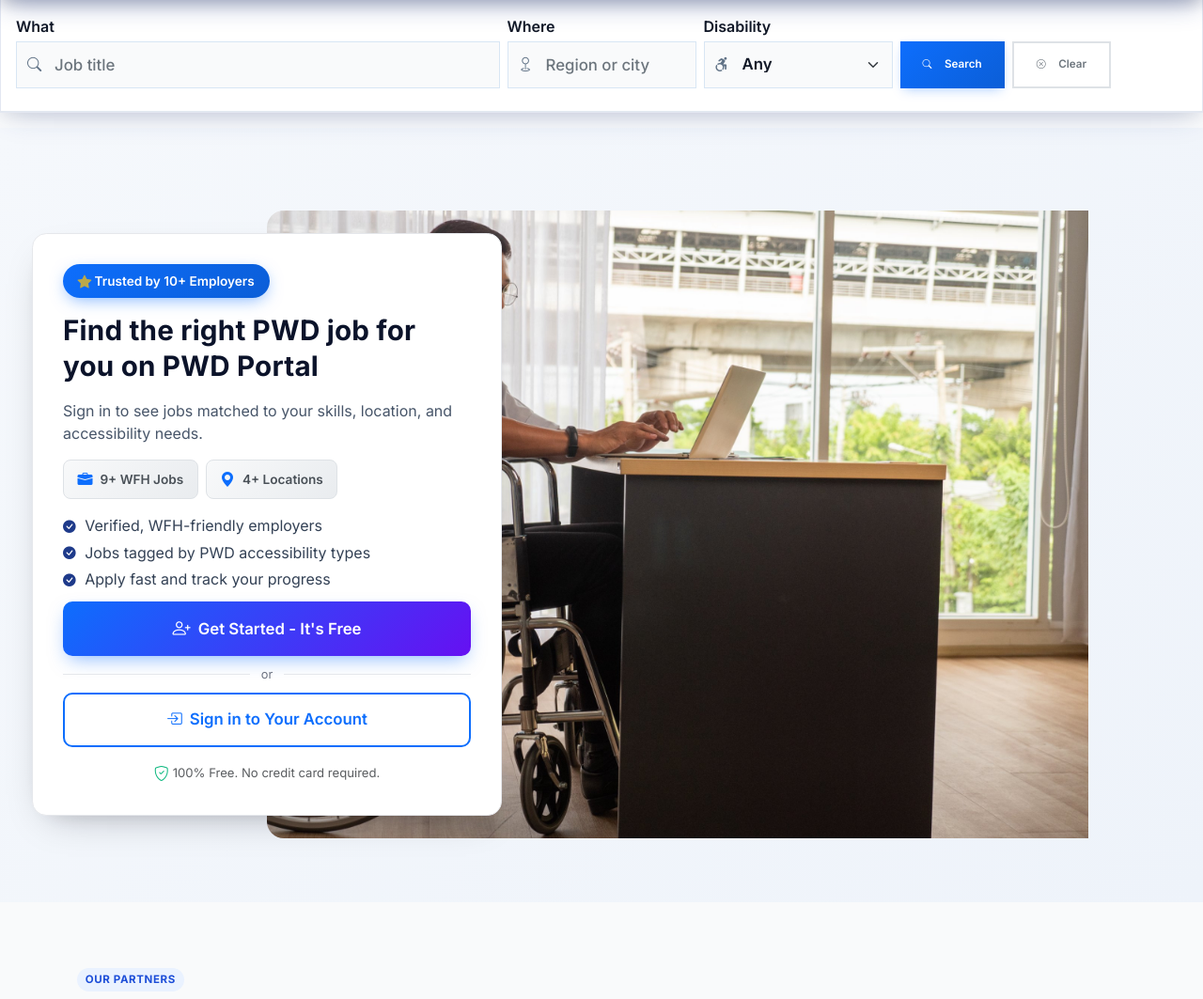
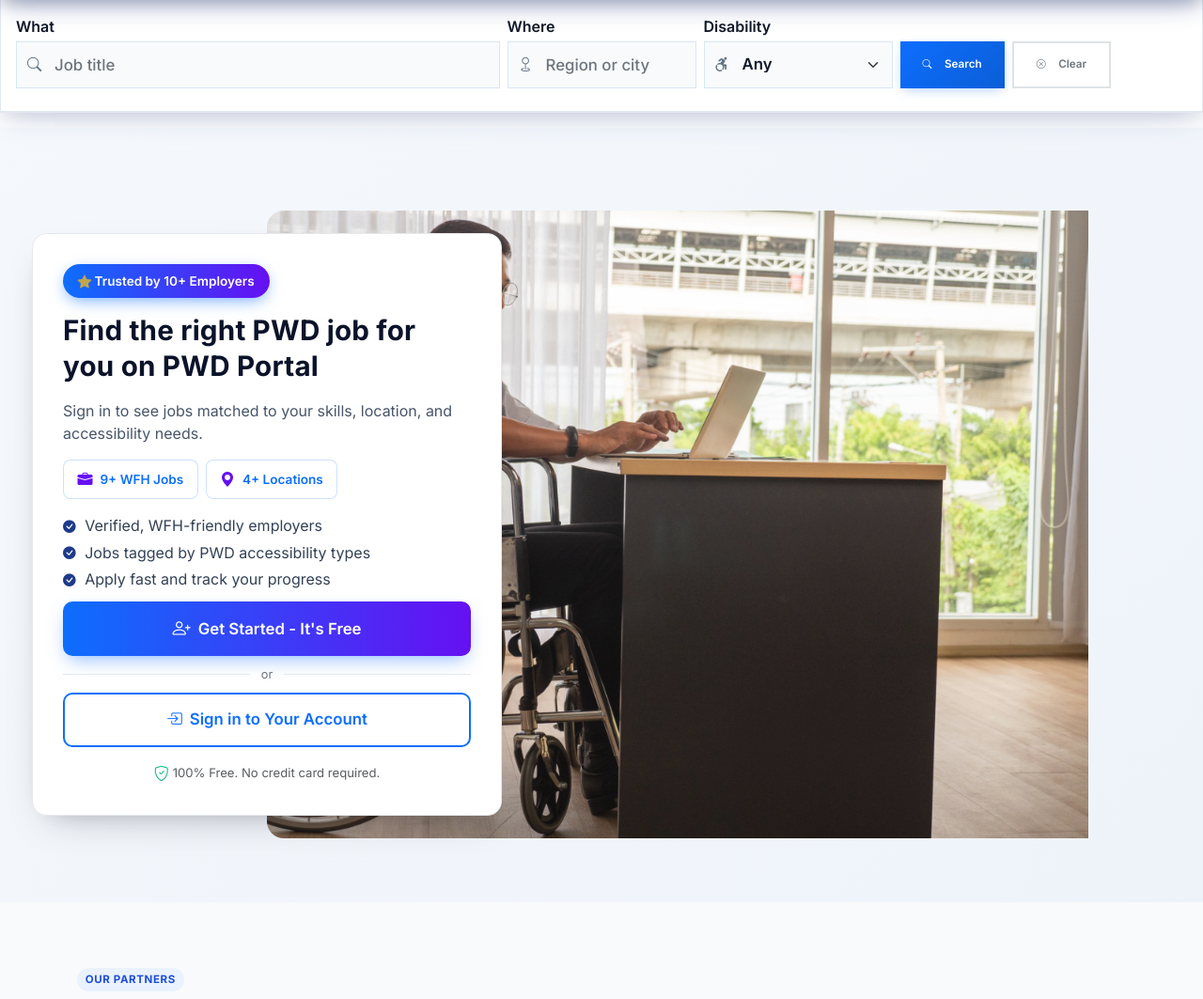
Before and after one commit to Dayether/pwdjs, a PHP site: page /index.php in a window 1280 px wide. Shown: the part 78-1141 px from the top of the page at 94% size. Run offline with PHP 8.4, Linux system fonts and the light colour scheme; data comes from the database, SQL or seed files in the repository.

Commit message:
hero section enhanced

```diff
--- a/index.php
+++ b/index.php
@@ -1164,12 +1164,12 @@ function fmt_salary($cur, $min, $max, $period)
             display: inline-flex;
             align-items: center;
             padding: 0.5rem 1rem;
-            background: linear-gradient(135deg, #0d6efd 0%, #0b5ed7 100%);
+            background: linear-gradient(90deg, #0d6efd, #6610f2);
             color: #ffffff;
             border-radius: 50px;
             font-size: 0.85rem;
             font-weight: 600;
-            box-shadow: 0 4px 12px -4px rgba(13, 110, 253, 0.4);
+            box-shadow: 0 4px 12px -4px rgba(13, 110, 253, 0.5);
             animation: badge-pulse 2s ease-in-out infinite;
         }
 
@@ -1182,11 +1182,11 @@ function fmt_salary($cur, $min, $max, $period)
 
             0%,
             100% {
-                box-shadow: 0 4px 12px -4px rgba(13, 110, 253, 0.4);
+                box-shadow: 0 4px 12px -4px rgba(13, 110, 253, 0.5);
             }
 
             50% {
-                box-shadow: 0 6px 20px -4px rgba(13, 110, 253, 0.6);
+                box-shadow: 0 6px 20px -4px rgba(13, 110, 253, 0.7);
             }
         }
 
@@ -1210,23 +1210,25 @@ function fmt_salary($cur, $min, $max, $period)
             align-items: center;
             gap: 0.5rem;
             padding: 0.5rem 0.9rem;
-            background: linear-gradient(135deg, #f8f9fa 0%, #e9ecef 100%);
-            border: 1px solid #dee2e6;
+            background: rgba(255, 255, 255, 0.9);
+            border: 1px solid rgba(13, 110, 253, 0.2);
             border-radius: 8px;
             font-size: 0.85rem;
             font-weight: 600;
-            color: #495057;
+            color: #0d6efd;
             transition: all 0.2s ease;
+            backdrop-filter: blur(8px);
         }
 
         .stat-badge:hover {
-            background: linear-gradient(135deg, #e9ecef 0%, #dee2e6 100%);
+            background: rgba(255, 255, 255, 1);
+            border-color: rgba(13, 110, 253, 0.4);
             transform: translateY(-2px);
-            box-shadow: 0 4px 12px -4px rgba(0, 0, 0, 0.15);
+            box-shadow: 0 4px 12px -4px rgba(13, 110, 253, 0.3);
         }
 
         .stat-badge i {
-            color: #0d6efd;
+            color: #6610f2;
             font-size: 1rem;
         }
 
@@ -1319,13 +1321,13 @@ function fmt_salary($cur, $min, $max, $period)
         }
 
         .promo-auth-hero .btn-hero.btn-primary {
-            background: linear-gradient(135deg, #0d6efd 0%, #6610f2 100%);
+            background: linear-gradient(90deg, #0d6efd, #6610f2);
             border: none;
             box-shadow: 0 8px 20px -6px rgba(13, 110, 253, 0.5);
         }
 
         .promo-auth-hero .btn-hero.btn-primary:hover {
-            background: linear-gradient(135deg, #0b5ed7 0%, #5a0dd6 100%);
+            background: linear-gradient(90deg, #0b5ed7, #5a0dd6);
             transform: translateY(-2px);
             box-shadow: 0 12px 28px -8px rgba(13, 110, 253, 0.6);
         }
@@ -1440,35 +1442,57 @@ function fmt_salary($cur, $min, $max, $period)
         /* Right-side rounded rectangle photo whose left edge starts after half of the register card */
         @media (min-width: 768px) {
             .promo-auth-hero .hero-bg {
-                inset: 0 !important;
-                /* fill whole frame */
-                left: 0 !important;
+                position: absolute !important;
+                /* Position it to the right side */
+                left: 40% !important;
                 right: 0 !important;
                 top: 0 !important;
                 bottom: 0 !important;
-                transform: none !important;
-                width: 100% !important;
+                width: 60% !important;
                 height: 100% !important;
-                /* remove right white space */
                 border-radius: 0 !important;
-                /* frame handles rounding via overflow */
                 box-shadow: none !important;
-                /* Keep composition focused higher; allow slight horizontal nudge */
-                background-position: calc(100% - var(--bg-shift-x)) var(--bg-focus-y) !important;
+                /* Position image more to the right and center vertically */
+                background-position: 75% 50% !important;
                 background-repeat: no-repeat !important;
                 background-size: cover !important;
                 background-color: transparent !important;
                 will-change: transform, filter;
                 transition: transform .6s ease, filter .4s ease;
-            }
-
-            /* Center the card vertically so only the image appears raised */
+                opacity: 0.95;
+                z-index: 1;
+            }
+
+            /* Center the card vertically and ensure it's above the image */
             .promo-auth-hero .hero-layer {
                 align-items: center !important;
+                position: relative;
+                z-index: 2;
             }
 
             .promo-auth-hero .promo-card-wrap {
                 margin-left: clamp(.15rem, 1.2vw, 1rem);
+            }
+
+            .promo-auth-hero .promo-card {
+                position: relative;
+                z-index: 3;
+            }
+        }
+
+        @media (min-width: 992px) {
+            .promo-auth-hero .hero-bg {
+                left: 45% !important;
+                width: 55% !important;
+                background-position: 70% 50% !important;
+            }
+        }
+
+        @media (min-width: 1200px) {
+            .promo-auth-hero .hero-bg {
+                left: 48% !important;
+                width: 52% !important;
+                background-position: 65% 50% !important;
             }
         }
 
```
